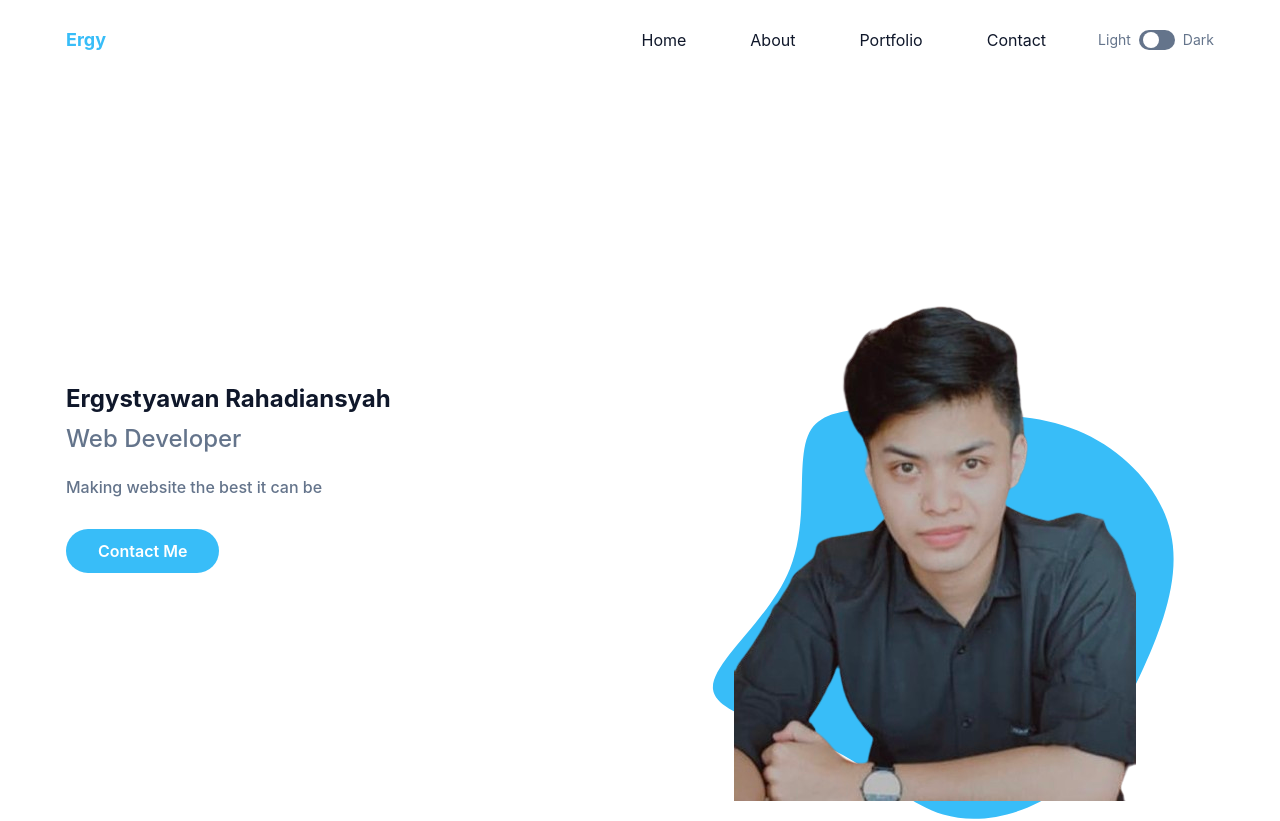
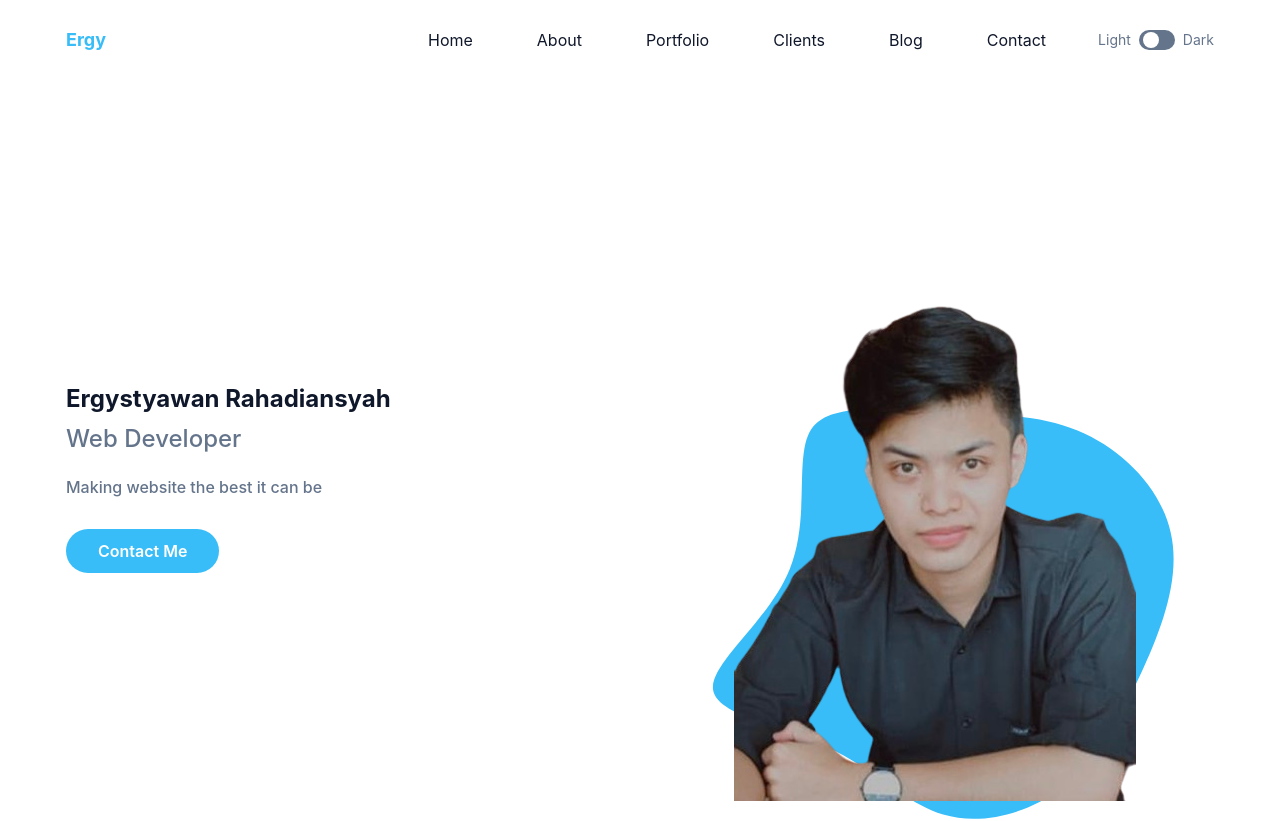
Before and after one commit to ErgystyawanR/portfolio-tailwind, a website: page index.html in a window 1280 px wide. Shown: the top 821 px of the page. Drawn offline with Linux system fonts and the light colour scheme.

Commit message:
Edit Navbar

```diff
--- a/index.html
+++ b/index.html
@@ -71,6 +71,20 @@
                     href="#portfolio"
                     class="text-base text-dark py-2 mx-8 flex group-hover:text-primary dark:text-white"
                     >Portfolio</a
+                  >
+                </li>
+                <li class="group">
+                  <a
+                    href="#clients"
+                    class="text-base text-dark py-2 mx-8 flex group-hover:text-primary dark:text-white"
+                    >Clients</a
+                  >
+                </li>
+                <li class="group">
+                  <a
+                    href="#blog"
+                    class="text-base text-dark py-2 mx-8 flex group-hover:text-primary dark:text-white"
+                    >Blog</a
                   >
                 </li>
                 <li class="group">
```
